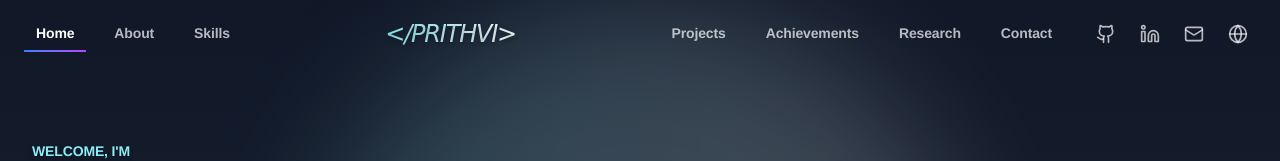
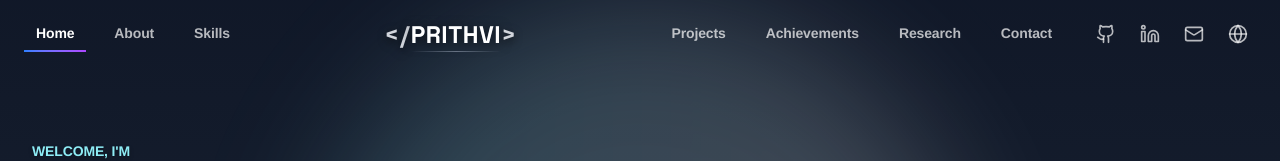
Before and after one commit to PR-ODINSON/Portfolio_Updated, a React (Vite) app in the folder frontend/: page / in a window 1280 px wide. Shown: the top 161 px of the page. Built offline with nearby package versions, Linux system fonts and the light colour scheme; a web font is replaced by a local one.

Commit message:
image and favicon updated

```diff
--- a/frontend/src/components/Navbar.tsx
+++ b/frontend/src/components/Navbar.tsx
@@ -169,8 +169,43 @@ export default function Navbar() {
 
         {/* Center Logo */}
         <div className="flex justify-center">
-          <Link to="/" className="brand-display text-2xl text-transparent bg-clip-text gradient-text text-shadow italic font-bold tracking-wider" style={{ fontFamily: 'Comic Sans MS, cursive' }}>
-            {'</PRITHVI>'}
+          <Link to="/" className="group relative">
+            <div className="brand-display text-2xl font-bold tracking-wider transform transition-all duration-300 group-hover:scale-105">
+              <span className="text-gray-300 drop-shadow-lg"
+                    style={{
+                      fontFamily: "'Space Grotesk', 'Outfit', 'Inter', system-ui, sans-serif",
+                      fontWeight: '700',
+                      letterSpacing: '0.05em',
+                      textShadow: '0 2px 8px rgba(0, 0, 0, 0.5), 0 0 15px rgba(255, 255, 255, 0.1)'
+                    }}>
+                {'</'}
+              </span>
+              <span className="text-gray-200 drop-shadow-lg relative"
+                    style={{
+                      fontFamily: "'Space Grotesk', 'Outfit', 'Inter', system-ui, sans-serif",
+                      fontWeight: '800',
+                      letterSpacing: '0.02em',
+                      textShadow: '0 2px 12px rgba(0, 0, 0, 0.6), 0 0 20px rgba(255, 255, 255, 0.15)',
+                      filter: 'brightness(1.1) contrast(1.2)'
+                    }}>
+                PRITHVI
+                {/* Subtle animated underline for the name */}
+                <div className="absolute -bottom-0.5 left-0 w-full h-px bg-gradient-to-r from-transparent via-gray-400 to-transparent opacity-60 animate-pulse"></div>
+              </span>
+              <span className="text-gray-300 drop-shadow-lg"
+                    style={{
+                      fontFamily: "'Space Grotesk', 'Outfit', 'Inter', system-ui, sans-serif",
+                      fontWeight: '700',
+                      letterSpacing: '0.05em',
+                      textShadow: '0 2px 8px rgba(0, 0, 0, 0.5), 0 0 15px rgba(255, 255, 255, 0.1)'
+                    }}>
+                {'>'}
+              </span>
+            </div>
+            {/* Animated underline effect */}
+            <div className="absolute -bottom-1 left-0 w-0 h-0.5 bg-gradient-to-r from-cyan-400 to-purple-400 transition-all duration-500 group-hover:w-full"></div>
+            {/* Glow effect on hover */}
+            <div className="absolute inset-0 rounded-lg opacity-0 group-hover:opacity-100 transition-opacity duration-300 bg-gradient-to-r from-cyan-500/10 via-blue-500/10 to-purple-500/10 blur-xl"></div>
           </Link>
         </div>
 
```
Also changed, not shown: 1 other file (tests, documents, lock files or other folders).
